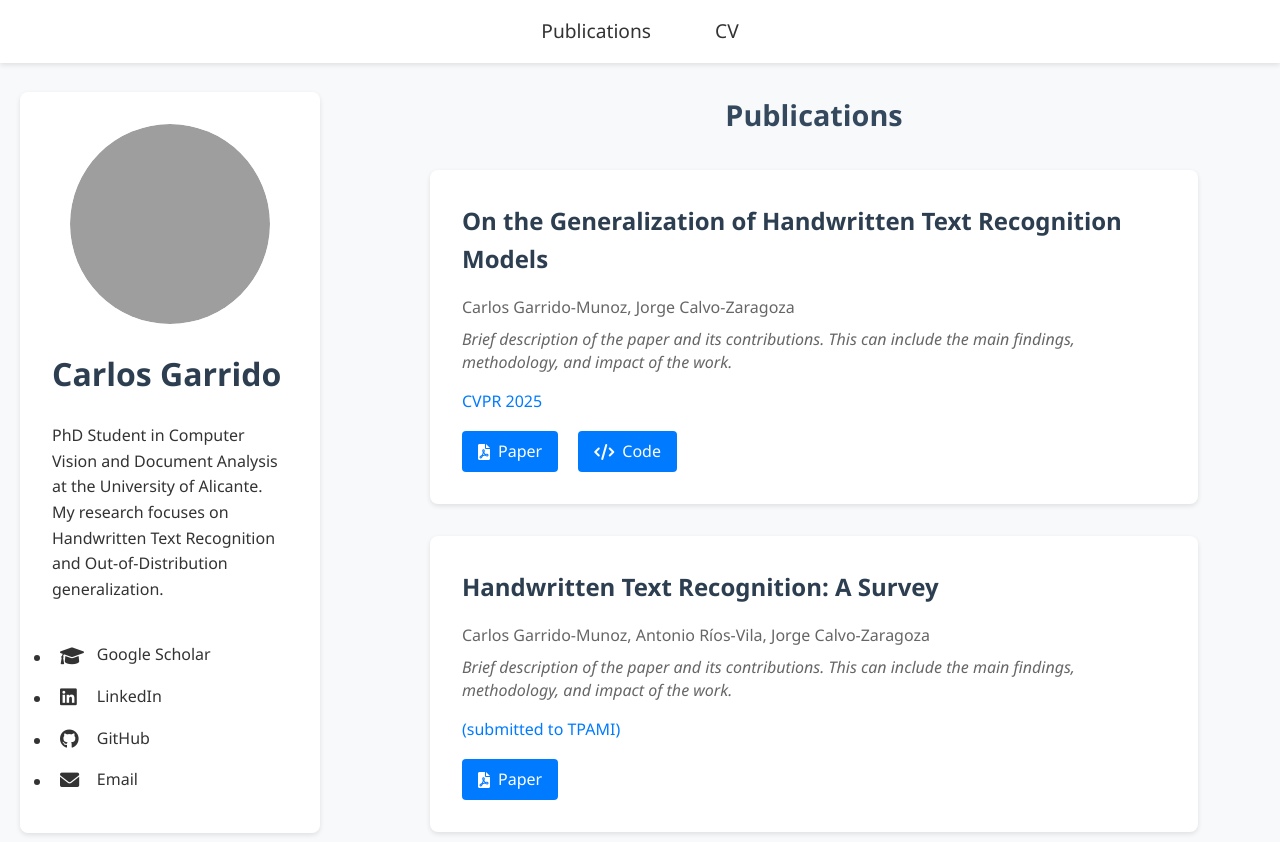
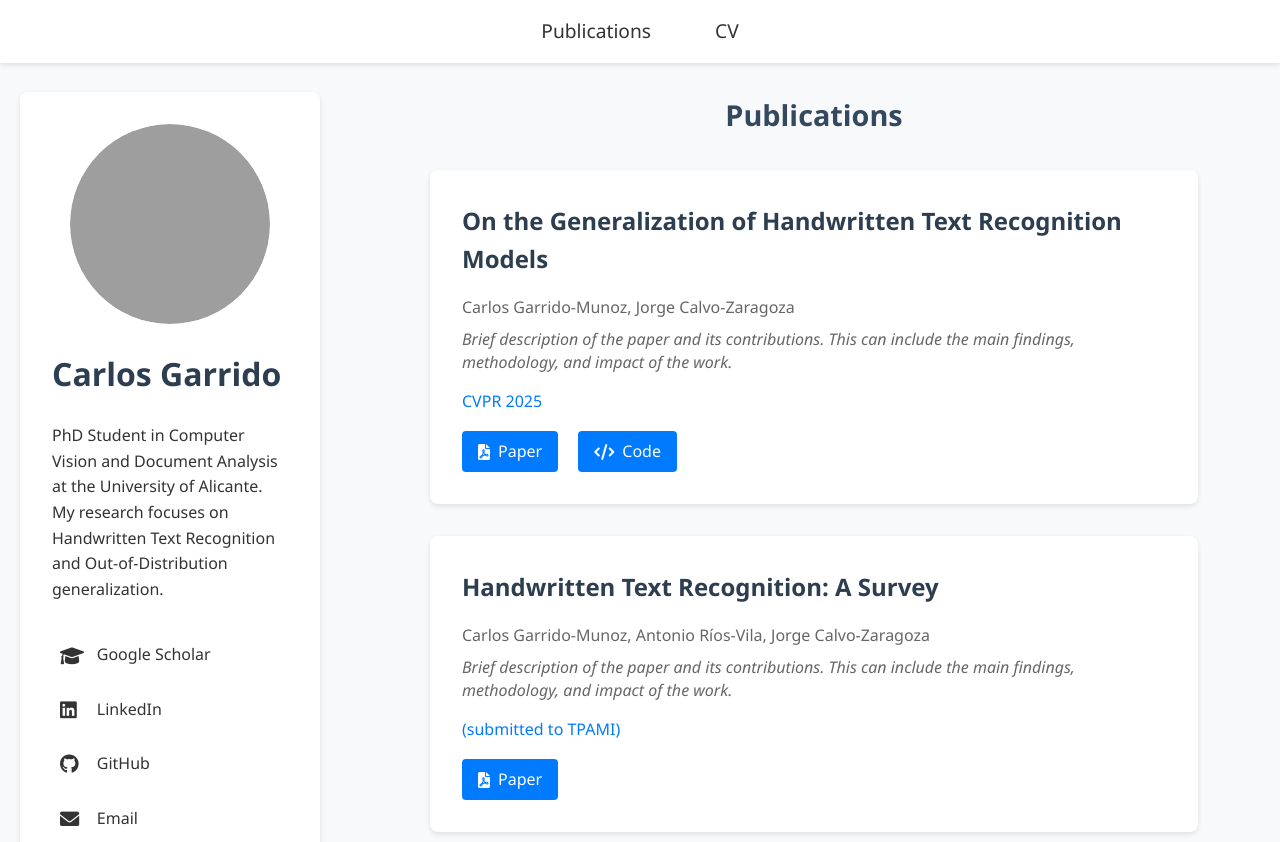
Before and after one commit to carlos10garrido/carlos10garrido.github.io, a plain HTML site: page index.html in a window 1280 px wide. Shown: the top 842 px of the page. Drawn offline with Linux system fonts and the light colour scheme; grey boxes are pictures that could not be loaded.

```diff
--- a/index.html
+++ b/index.html
@@ -34,20 +34,18 @@
                                 <p>PhD Student in Computer Vision and Document Analysis at the University of Alicante. My research focuses on Handwritten Text Recognition and Out-of-Distribution generalization.</p>
                             </div>
                             <div class="social-links">
-                                <ul>
-                                    <li><a href="https://scholar.google.com/citations?user=YOUR_ID" target="_blank" class="social-link">
-                                        <i class="fas fa-graduation-cap"></i> Google Scholar
-                                    </a></li>
-                                    <li><a href="https://linkedin.com/in/YOUR_ID" target="_blank" class="social-link">
-                                        <i class="fab fa-linkedin"></i> LinkedIn
-                                    </a></li>
-                                    <li><a href="https://github.com/YOUR_ID" target="_blank" class="social-link">
-                                        <i class="fab fa-github"></i> GitHub
-                                    </a></li>
-                                    <li><a href="mailto:your.email@example.com" class="social-link">
-                                        <i class="fas fa-envelope"></i> Email
-                                    </a></li>
-                                </ul>
+                                <a href="https://scholar.google.com/citations?user=YOUR_ID" target="_blank" class="social-link">
+                                    <i class="fas fa-graduation-cap"></i> Google Scholar
+                                </a>
+                                <a href="https://linkedin.com/in/YOUR_ID" target="_blank" class="social-link">
+                                    <i class="fab fa-linkedin"></i> LinkedIn
+                                </a>
+                                <a href="https://github.com/YOUR_ID" target="_blank" class="social-link">
+                                    <i class="fab fa-github"></i> GitHub
+                                </a>
+                                <a href="mailto:your.email@example.com" class="social-link">
+                                    <i class="fas fa-envelope"></i> Email
+                                </a>
                             </div>
                         </div>
                     </div>
```
